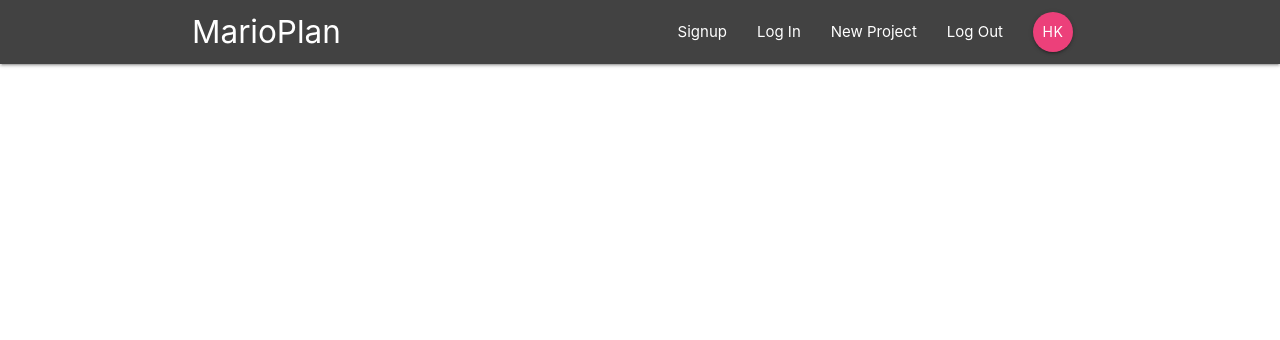
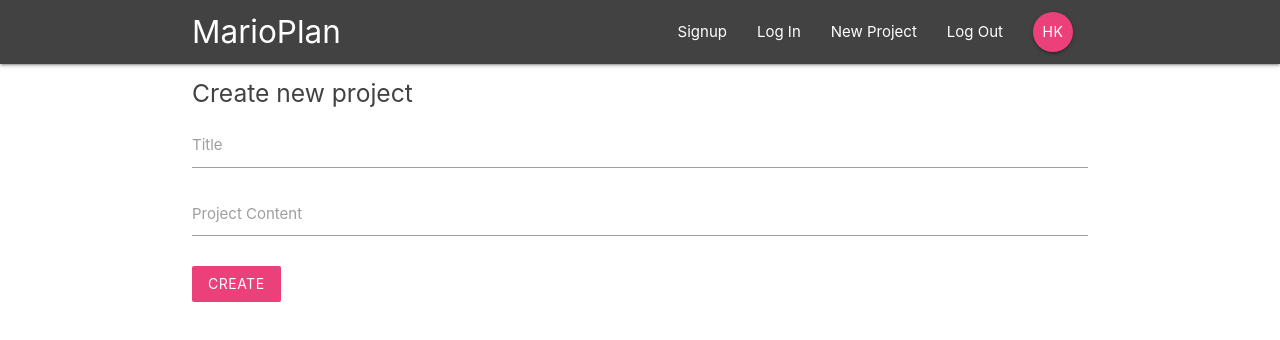
Before and after one commit to harjothkhara/React-Redux-App, a React (Create React App) app: page /create in a window 1280 px wide. Shown: the top 340 px of the page. Built offline with nearby package versions, Linux system fonts and the light colour scheme.

Commit message:
Create Project Form

```diff
--- a/src/App.js
+++ b/src/App.js
@@ -5,6 +5,7 @@ import Dashboard from './components/dashboard/Dashboard';
 import ProjectDetails from './components/projects/ProjectDetails';
 import SignIn from './components/auth/SignIn';
 import SignUp from './components/auth/SignUp';
+import CreateProject from './components/projects/CreateProject';
 
 function App() {
   return (
@@ -15,6 +16,7 @@ function App() {
         <Route path='/project/:id' component={ProjectDetails} />
         <Route path='/signin' component={SignIn} />
         <Route path='/signup' component={SignUp} />
+        <Route path='/create' component={CreateProject} />
       </Switch>
     </div>
   );
--- a/src/components/projects/CreateProject.js
+++ b/src/components/projects/CreateProject.js
@@ -0,0 +1,43 @@
+import React, { Component } from 'react';
+
+class CreateProject extends Component {
+  state = {
+    title: '',
+    content: ''
+  };
+  handleChange = e => {
+    this.setState({
+      [e.target.id]: e.target.value
+    });
+  };
+  handleSubmit = e => {
+    e.preventDefault();
+    console.log(this.state);
+  };
+  render() {
+    return (
+      <div className='container'>
+        <form onSubmit={this.handleSubmit} className='white'>
+          <h5 className='grey-text text-darken-3'>Create new project</h5>
+          <div className='input-field'>
+            <label htmlFor='title'>Title</label>
+            <input type='text' id='title' onChange={this.handleChange} />
+          </div>
+          <div className='input-field'>
+            <label htmlFor='content'>Project Content</label>
+            <textarea
+              id='content'
+              className='materialize-textarea'
+              onChange={this.handleChange}
+            ></textarea>
+          </div>
+          <div className='input-field'>
+            <button className='btn pink lighten-1 z-depth-0'>Create</button>
+          </div>
+        </form>
+      </div>
+    );
+  }
+}
+
+export default CreateProject;
```
